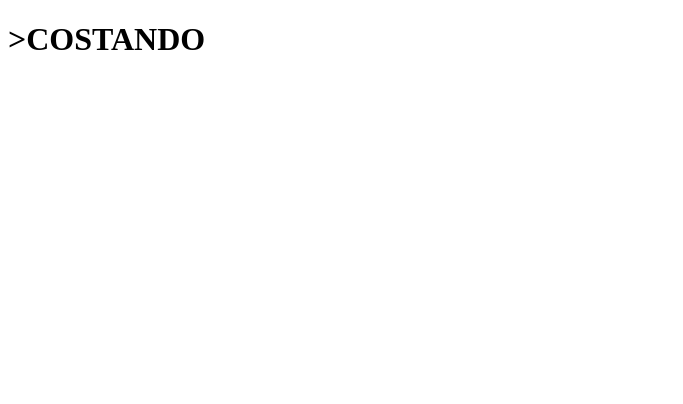
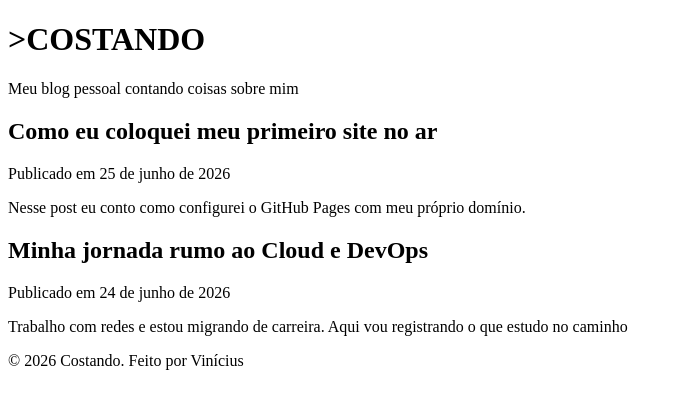
Before and after one commit to costanoy/costando, a plain HTML site: page index.html in a window 1280 px wide. Shown: the whole page, without its empty margins (0-683 px from the left). Drawn offline with Linux system fonts and the light colour scheme.

Commit message:
adicionei o cabecalho e os posts

```diff
--- a/index.html
+++ b/index.html
@@ -3,9 +3,34 @@
 <head>
     <meta charset="UTF-8">
     <meta name="viewport" content="width=device-width, initial-scale=1.0">
-    <title>Meu Blog</title>
+    <title>Costando</title>
 </head>
 <body>
+
+    <header>
     <h1>>COSTANDO</h1>
+    <p>Meu blog pessoal contando coisas sobre mim</p>
+    </header>
+
+    <main>
+
+        <article>
+            <h2>Como eu coloquei meu primeiro site no ar</h2>
+            <p>Publicado em 25 de junho de 2026</p>
+            <p>Nesse post eu conto como configurei o GitHub Pages com meu próprio domínio.</p>
+        </article>
+
+        <article>
+            <h2>Minha jornada rumo ao Cloud e DevOps</h2>
+            <p>Publicado em 24 de junho de 2026</p>
+            <p>Trabalho com redes e estou migrando de carreira. Aqui vou registrando o que estudo no caminho</p>
+        </article>
+
+    </main>
+
+    <footer>
+        <p>&copy; 2026 Costando. Feito por Vinícius</p>
+    </footer>
+
 </body>
 </html>
```
